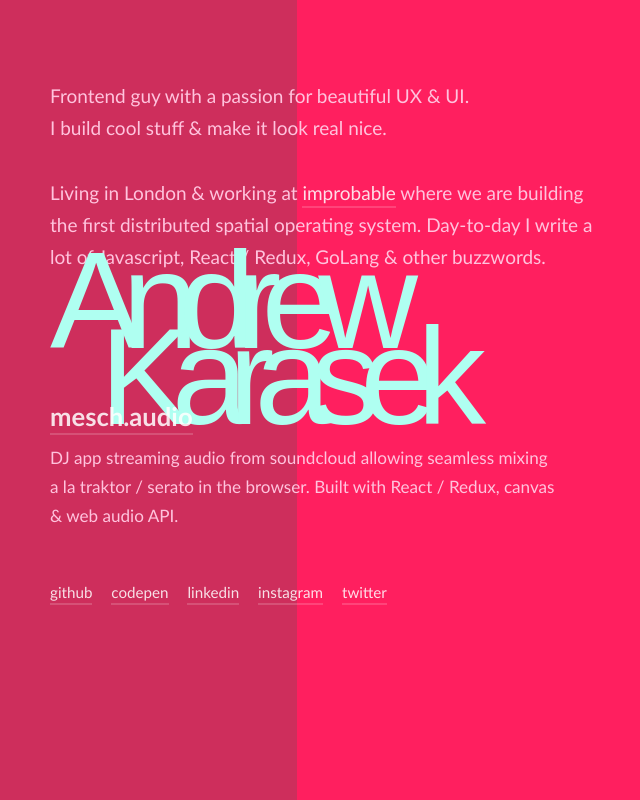
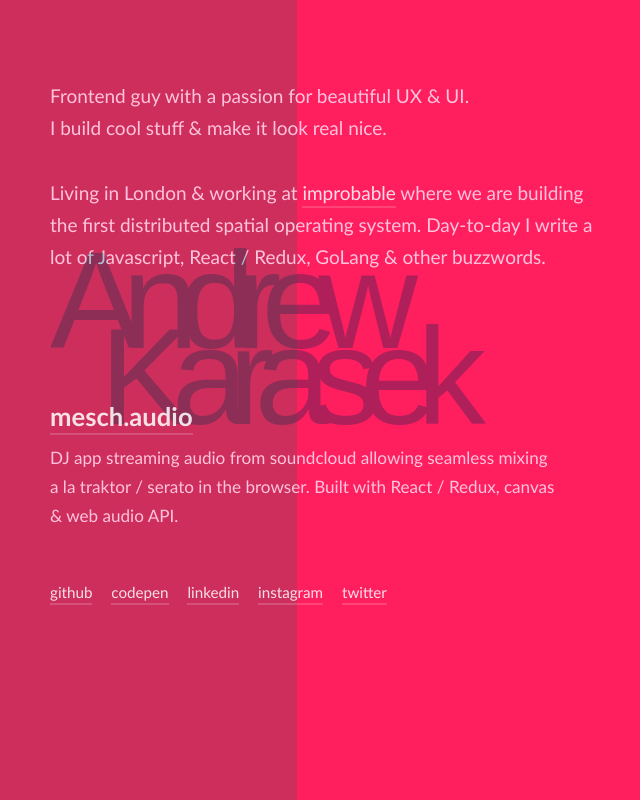
Before and after one commit to AndrewKarasek/AndrewKarasek.github.io, a plain HTML site: page index.html in a window 1280 px wide. Shown: the whole page, without its empty margins (14-654 px from the left). Drawn offline with Linux system fonts and the light colour scheme; a web font is replaced by a local one.

Commit message:
Supports flag.

```diff
--- a/css/header.scss
+++ b/css/header.scss
@@ -8,13 +8,14 @@
 
   letter-spacing: -20px;
   white-space: nowrap;
-  /* mix-blend-mode: multiply; */
+  color: #B72265;
   line-height: 0.55;
   margin-top: -30px;
 
 
-  @supports not (mix-blend-mode: multiply) {
-    color: #B72265;
+  @supports (mix-blend-mode: multiply) {
+    mix-blend-mode: multiply;
+    color: $blue;
   }
 
   @include breakpoint(duex) {
```
Also changed, not shown: css/main.css.
